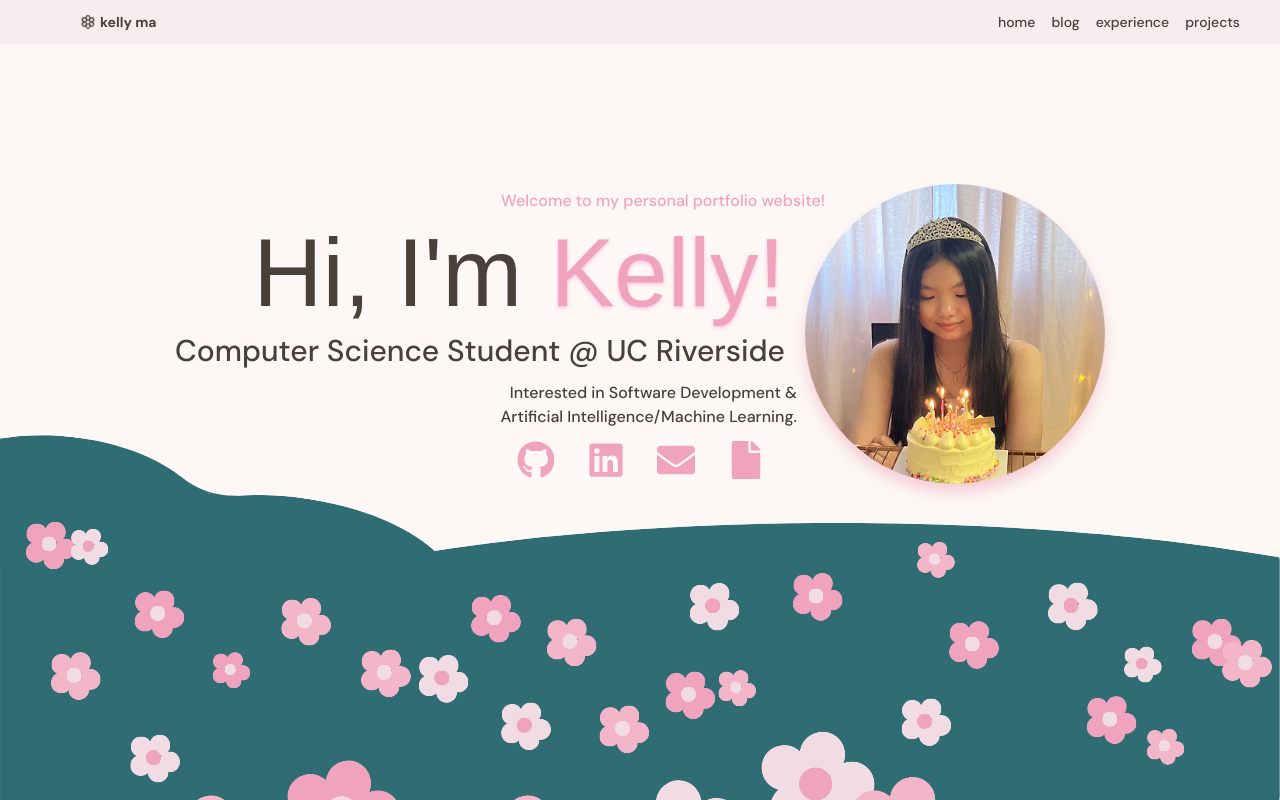
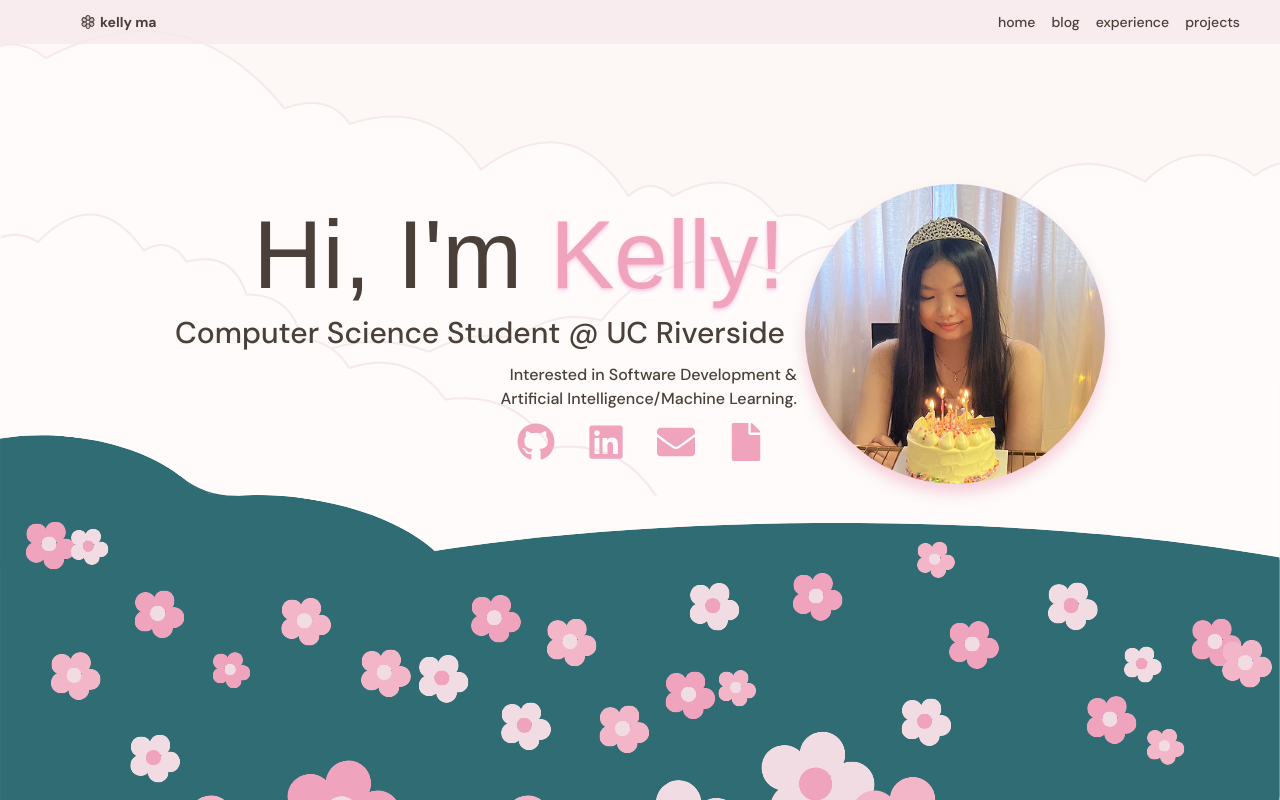
Before and after one commit to kellyma626/kelly-site, a Next.js app: page / in a window 1280 px wide. Shown: the top 800 px of the page. Built offline with nearby package versions, Linux system fonts and the light colour scheme; a web font is replaced by a local one.

Commit message:
added clouds

```diff
--- a/components/Hero.tsx
+++ b/components/Hero.tsx
@@ -4,15 +4,20 @@ import Link from "next/link";
 import { FaGithub, FaLinkedin, FaEnvelope, FaFile } from "react-icons/fa";
 import Kelly from "@/public/kelly.jpg";
 import Field from "@/public/field2.svg";
+import Clouds from "@/public/cloud5.svg";
 
 const Hero = () => {
   return (
     <section id="home" className="">
-      <div className="bg-light w-full flex justify-center items-center space-x-5 mr-15 pt-35">
+      <Image
+        src={Clouds}
+        alt="Clouds"
+        height={100000}
+        width={100000}
+        className="absolute opacity-50 z-0 -mt-5"
+      />
+      <div className="relative w-full flex justify-center items-center space-x-5 mr-15 pt-35">
         <div className="text-right space-y-3">
-          <div className="text-kelly-pink-500 translate-x-10">
-            Welcome to my personal portfolio website!
-          </div>
           <div className="font-dmSerif text-8xl flex gap-7 justify-end">
             Hi, I'm
             <div className="text-kelly-pink-500 text-shadow-md text-shadow-pink-200">
@@ -69,7 +74,7 @@ const Hero = () => {
         alt="Field"
         height={100000}
         width={100000}
-        className="-my-15"
+        className="-my-15 relative"
       />
     </section>
   );
```
Also changed, not shown: public/cloud5.svg (added).
